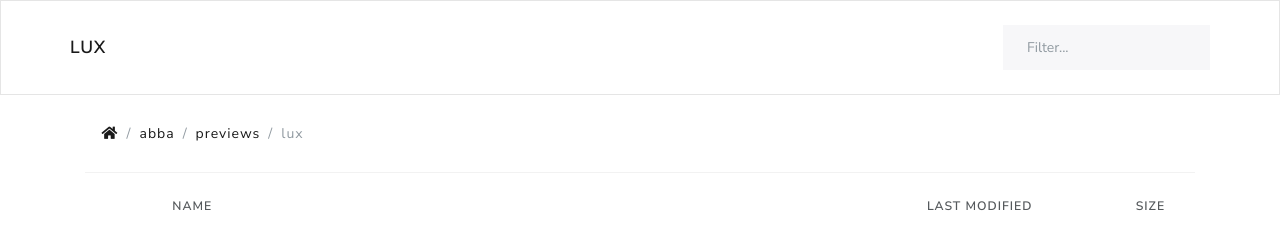
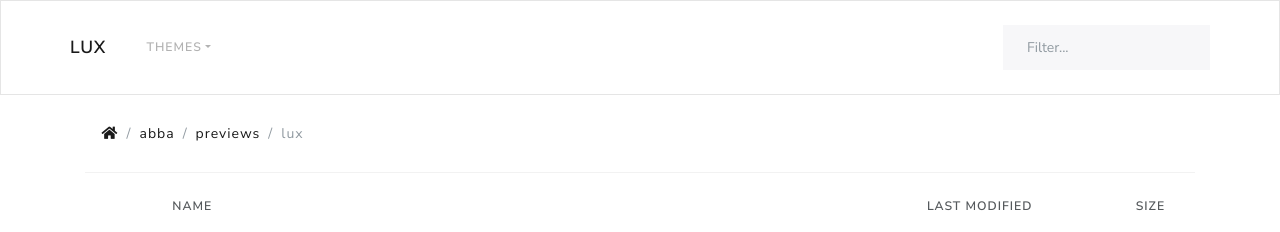
Before and after one commit to jmlemetayer/abba, a Jekyll site: the page built from previews/lux/index.html, in a window 1280 px wide. Shown: the top 232 px of the page. Built offline with Jekyll 4.4.1, drawn with Linux system fonts in a browser that asks for light colours.

Commit message:
html: add a navigation menu for previews

```diff
--- a/_includes/html/body/header.html
+++ b/_includes/html/body/header.html
@@ -2,9 +2,35 @@
 	<nav class="navbar">
 		<div class="container">
 			<span class="navbar-brand">{{ page.title | capitalize }}</span>
+{% if layout.is_preview %}
+			<button class="navbar-toggler" type="button" data-toggle="collapse" data-target="#preview" aria-controls="preview" aria-expanded="false" aria-label="Toggle navigation">
+				<span class="navbar-toggler-icon"></span>
+			</button>
+			<div class="collapse navbar-collapse" id="preview">
+				<ul class="navbar-nav mr-auto">
+					<li class="nav-item dropdown">
+						<a class="nav-link dropdown-toggle" href="#" id="themes" role="button" data-toggle="dropdown" aria-haspopup="true" aria-expanded="false">Themes</a>
+						<div class="dropdown-menu" aria-labelledby="themes">
+							<a class="dropdown-item" href="../default/">Default</a>
+							<div class="dropdown-divider"></div>
+{% assign css_pages = site.pages | where: "dir", "/abba/css/" %}
+{% assign css_themes = "" | split: "," %}
+{% for page in css_pages %}
+{% assign theme = page.name | remove: ".scss" %}
+{% unless theme == "default" %}
+							<a class="dropdown-item" href="../{{ theme }}/">{{ theme | capitalize }}</a>
+{% endunless %}
+{% endfor %}
+						</div>
+					</li>
+				</ul>
+{% endif %}
 {% if layout.is_autoindex or page.is_autoindex %}
-			<div class="form-inline">
-				<input class="form-control" type="search" placeholder="Filter..." aria-label="Filter">
+				<div class="form-inline">
+					<input class="form-control" type="search" placeholder="Filter..." aria-label="Filter">
+				</div>
+{% endif %}
+{% if layout.is_preview %}
 			</div>
 {% endif %}
 		</div>
```
